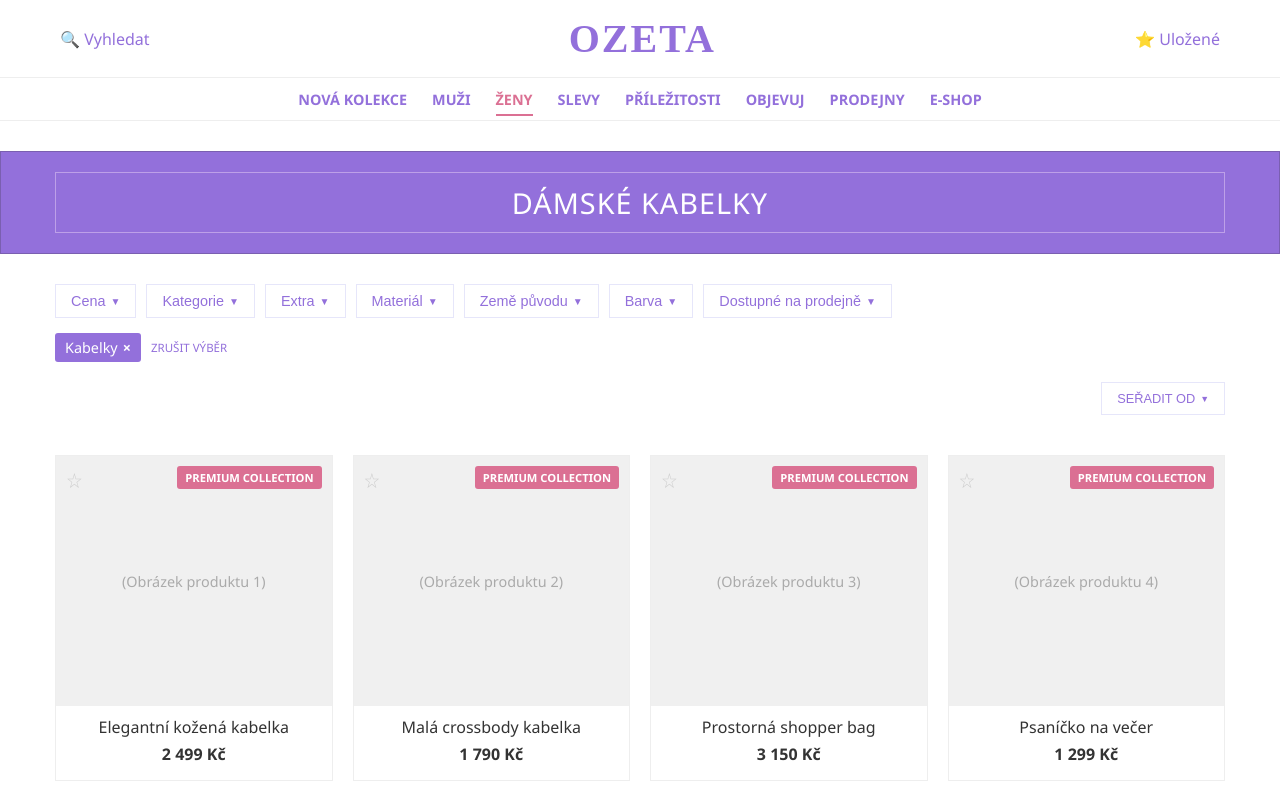
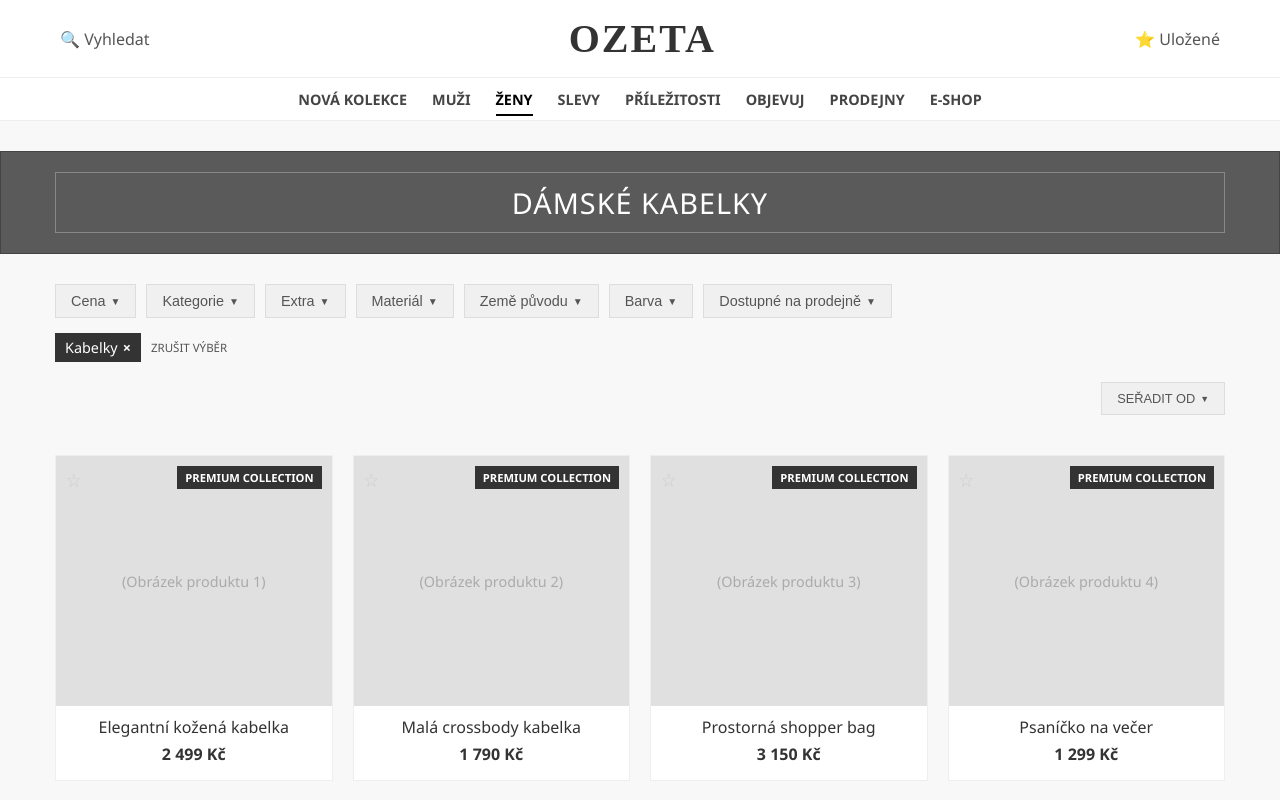
Before and after one commit to Dan132432121/E-Shop, a plain HTML site: page index.html in a window 1280 px wide. Drawn offline with Linux system fonts and the light colour scheme.

Commit message:
Update index.html

```diff
--- a/index.html
+++ b/index.html
@@ -3,8 +3,7 @@
 <head>
     <meta charset="UTF-8">
     <meta name="viewport" content="width=device-width, initial-scale=1.0">
-    <title>E-shop Kabelky - Fialová/Růžová</title>
-
+    <title>E-shop Kabelky - Podle předlohy</title>
     <style>
         /* === Základní Reset a Nastavení === */
         * {
@@ -14,14 +13,14 @@
         }
 
         body {
-    font-family: 'Segoe UI', Tahoma, Geneva, Verdana, sans-serif;
-    background-color: #ffffff; /* Bílé pozadí stránky */
-    color: #333; /* Tmavě šedý text pro čitelnost */
+            font-family: 'Segoe UI', Tahoma, Geneva, Verdana, sans-serif; /* Podobnější font */
+            background-color: #f8f8f8; /* Světle šedé pozadí jako v předloze */
+            color: #333;
         }
 
         a {
             text-decoration: none;
-    color: inherit;
+            color: inherit; /* Dědí barvu od rodiče */
         }
 
         ul {
@@ -31,13 +30,13 @@
         img {
             max-width: 100%;
             height: auto;
-    display: block;
+            display: block; /* Odstraní mezeru pod obrázkem */
         }
 
-.container {
-    max-width: 1200px;
-    margin: 0 auto;
-    padding: 0 15px;
+        .container { /* Pomocná třída pro centrování obsahu */
+            max-width: 1200px; /* Nebo jiná šířka podle potřeby */
+            margin: 0 auto; /* Vycentruje na stránce */
+            padding: 0 15px; /* Malý padding po stranách */
         }
 
         /* === Hlavička (Header) === */
@@ -49,60 +48,59 @@
 
         .header-content {
             display: flex;
-    justify-content: space-between;
+            justify-content: space-between; /* Rozmístí prvky od sebe */
             align-items: center;
         }
 
         .search-area a, .saved-items a {
-    color: #9370DB; /* Fialová pro ikony/odkazy */
+            color: #555;
             padding: 5px;
         }
          .search-area a:hover, .saved-items a:hover {
-    color: #DB7093; /* Růžová při najetí */
+            color: #000;
          }
 
         .logo {
             font-size: 2.5em;
             font-weight: bold;
-    font-family: serif;
-    letter-spacing: 2px;
+            font-family: serif; /* Napodobení OZETA fontu */
+            letter-spacing: 2px; /* Mezery mezi písmeny */
             text-align: center;
-    flex-grow: 1;
-    color: #9370DB; /* Fialové logo */
+            flex-grow: 1; /* Logo zabere dostupný prostor mezi hledáním a uloženými */
         }
 
         /* === Hlavní Menu (Navigace) === */
         .main-nav {
-    background-color: #ffffff; /* Bílé pozadí menu */
+            background-color: #ffffff;
             border-bottom: 1px solid #eee;
             padding: 10px 0;
         }
 
         .main-nav ul {
             display: flex;
-    justify-content: center;
-    gap: 25px;
+            justify-content: center; /* Vycentruje položky menu */
+            gap: 25px; /* Mezery mezi položkami */
         }
 
         .main-nav li a {
-    text-transform: uppercase;
+            text-transform: uppercase; /* Velká písmena */
             font-size: 0.9em;
             font-weight: 600;
-    color: #9370DB; /* Fialové položky menu */
+            color: #444;
             padding: 5px 0;
         }
-.main-nav li a:hover, .main-nav li a.active {
-    color: #DB7093; /* Růžová pro aktivní/hover */
-    border-bottom: 2px solid #DB7093; /* Růžové podtržení */
+         .main-nav li a:hover, .main-nav li a.active { /* Zvýraznění aktivní položky */
+             color: #000;
+             border-bottom: 2px solid #000;
          }
 
         /* === Nadpis Kategorie === */
         .category-title-bar {
-    background-color: #9370DB; /* Fialový pruh */
-    color: #ffffff; /* Bílý text */
+            background-color: #5a5a5a; /* Tmavě šedá jako v předloze */
+            color: #ffffff;
             padding: 20px;
-    margin: 30px 0;
-    border: 1px solid #7A5FB0; /* Tmavší fialový vnější rámeček */
+            margin: 30px 0; /* Odsazení nad a pod */
+            border: 1px solid #444; /* Rámeček jako v předloze */
         }
 
         .category-title-bar h1 {
@@ -111,42 +109,42 @@
             text-transform: uppercase;
             letter-spacing: 1px;
             text-align: center;
-    border: 1px solid #BDA0E8; /* Světlejší fialový vnitřní rámeček */
+             border: 1px solid #888; /* Vnitřní rámeček */
              padding: 10px;
         }
 
         /* === Filtry a Řazení === */
         .filter-section {
-    padding: 0 15px 20px 15px;
+            padding: 0 15px 20px 15px; /* Padding pro filtry */
             max-width: 1200px;
             margin: 0 auto 20px auto;
         }
 
         .filter-controls {
             display: flex;
-    flex-wrap: wrap;
-    gap: 10px;
+            flex-wrap: wrap; /* Zalamování na menších obrazovkách */
+            gap: 10px; /* Mezery mezi filtry */
             margin-bottom: 15px;
         }
 
         .filter-btn {
-    background-color: #ffffff; /* Bílé pozadí tlačítka */
-    border: 1px solid #E6E6FA; /* Levandulový (velmi světle fialový) rámeček */
+            background-color: #f0f0f0;
+            border: 1px solid #ddd;
             padding: 8px 15px;
             font-size: 0.9em;
             cursor: pointer;
             display: flex;
             align-items: center;
             gap: 5px;
-    color: #9370DB; /* Fialový text */
+            color: #555;
         }
          .filter-btn:hover {
-    background-color: #FAF7FF; /* Velmi lehký fialový nádech pozadí */
-    border-color: #9370DB; /* Fialový rámeček při najetí */
+             background-color: #e5e5e5;
          }
-.filter-btn span {
+         .filter-btn span { /* Šipka dolů */
              font-size: 0.7em;
          }
+
 
         .active-filters {
             display: flex;
@@ -156,139 +154,122 @@
             margin-bottom: 20px;
         }
         .filter-tag {
-    background-color: #9370DB; /* Fialový tag */
-    color: #fff; /* Bílý text */
+            background-color: #333;
+            color: #fff;
             padding: 5px 10px;
             display: flex;
             align-items: center;
             gap: 5px;
-    border-radius: 3px; /* Lehce zaoblené rohy */
         }
-.filter-tag span {
+        .filter-tag span { /* Křížek pro zrušení */
             cursor: pointer;
             font-weight: bold;
         }
         .clear-filters {
-    color: #9370DB; /* Fialový text */
+             color: #555;
              cursor: pointer;
              text-transform: uppercase;
              font-size: 0.8em;
         }
          .clear-filters:hover {
-    color: #DB7093; /* Růžový hover */
+             color: #000;
          }
 
          .sorting {
              display: flex;
-    justify-content: flex-end;
+             justify-content: flex-end; /* Řazení vpravo */
          }
          .sort-btn {
-    background-color: #ffffff; /* Bílé pozadí */
-    border: 1px solid #E6E6FA; /* Levandulový rámeček */
+            background-color: #f0f0f0;
+            border: 1px solid #ddd;
             padding: 8px 15px;
-    font-size: 0.8em; /* Menší písmo */
+            font-size: 0.9em;
             cursor: pointer;
-    color: #9370DB; /* Fialový text */
+            color: #555;
             text-transform: uppercase;
+            font-size: 0.8em;
              display: flex;
             align-items: center;
             gap: 5px;
          }
-.sort-btn span {
+         .sort-btn span { /* Šipka dolů */
              font-size: 0.7em;
          }
          .sort-btn:hover {
-    background-color: #FAF7FF;
-    border-color: #9370DB;
+             background-color: #e5e5e5;
          }
 
         /* === Výpis Produktů === */
         .product-grid {
             display: grid;
+            /* Vytvoří 4 sloupce na desktopu, automaticky se přizpůsobí méně sloupců na menších obrazovkách */
             grid-template-columns: repeat(auto-fit, minmax(220px, 1fr));
-    gap: 20px;
-    padding: 0 15px;
+            gap: 20px; /* Mezery mezi produkty */
+            padding: 0 15px; /* Shodný padding jako u kontejneru */
             max-width: 1200px;
-    margin: 0 auto;
+            margin: 0 auto; /* Centrování gridu */
         }
 
         .product-card {
-    background-color: #ffffff; /* Bílé pozadí karty */
-    border: 1px solid #eee; /* Jemný šedý rámeček */
+            background-color: #ffffff;
+            border: 1px solid #eee;
             text-align: center;
-    padding-bottom: 15px;
-    position: relative;
-    transition: box-shadow 0.3s ease; /* Plynulý přechod pro stín */
+            padding-bottom: 15px; /* Místo pro název a cenu */
+            position: relative; /* Pro absolutní pozicování štítku */
         }
          .product-card:hover {
-    box-shadow: 0 6px 12px rgba(147, 112, 219, 0.2); /* Jemný fialový stín při najetí */
+            box-shadow: 0 4px 8px rgba(0,0,0,0.1); /* Lehký stín při najetí */
          }
 
         .product-image-placeholder {
             width: 100%;
-    height: 250px;
-    background-color: #f0f0f0; /* Světle šedý placeholder */
+            height: 250px; /* Výška placeholderu - uprav podle potřeby */
+            background-color: #e0e0e0; /* Šedá barva placeholderu */
             display: flex;
             align-items: center;
             justify-content: center;
             color: #aaa;
             font-size: 0.9em;
-    margin-bottom: 10px;
+            margin-bottom: 10px; /* Mezera pod obrázkem */
         }
 
         .product-card h3 {
             font-size: 1em;
             font-weight: normal;
             margin-bottom: 5px;
-    color: #333; /* Tmavý text pro název */
         }
 
         .product-card .price {
             font-weight: bold;
-    color: #333; /* Tmavý text pro cenu */
-    /* Pokud bys chtěl cenu barevně: color: #DB7093; */
+            color: #333;
         }
 
         .premium-badge {
             position: absolute;
             top: 10px;
             right: 10px;
-    background-color: #DB7093; /* Růžový badge */
+            background-color: #333;
             color: #fff;
             font-size: 0.7em;
             padding: 4px 8px;
             font-weight: bold;
             text-transform: uppercase;
-    border-radius: 3px; /* Lehce zaoblené rohy */
         }
 
-.favorite-icon {
+         .favorite-icon { /* Ikona hvězdičky - jen placeholder */
              position: absolute;
              top: 10px;
              left: 10px;
-    color: #ccc; /* Světle šedá hvězdička */
-    font-size: 1.3em; /* Trochu větší */
+             color: #ccc;
+             font-size: 1.2em;
              cursor: pointer;
-    transition: color 0.2s ease; /* Plynulá změna barvy */
          }
           .favorite-icon:hover {
-    color: #DB7093; /* Růžová při najetí */
+              color: #f0c040; /* Zlatá při najetí */
           }
 
-/* === Patička (volitelné) === */
-footer {
-   background-color: #f8f0ff; /* Velmi světle fialové pozadí patičky */
-   color: #9370DB; /* Fialový text */
-   text-align: center;
-   padding: 20px 0;
-   margin-top: 40px; /* Odsazení od produktů */
-   border-top: 1px solid #E6E6FA; /* Levandulový horní rámeček */
-}
-footer p {
-   margin: 0;
-}
+
     </style>
-
 </head>
 <body>
 
@@ -398,7 +379,6 @@
     </main>
 
     <!-- Patičku (footer) můžeš přidat sem, pokud ji potřebuješ -->
-    <!-- Musíš odkomentovat tuto část, abys ji viděl -->
     <!--
     <footer>
         <div class="container">
```
Lines whose indentation alone changed are shown as unchanged.
